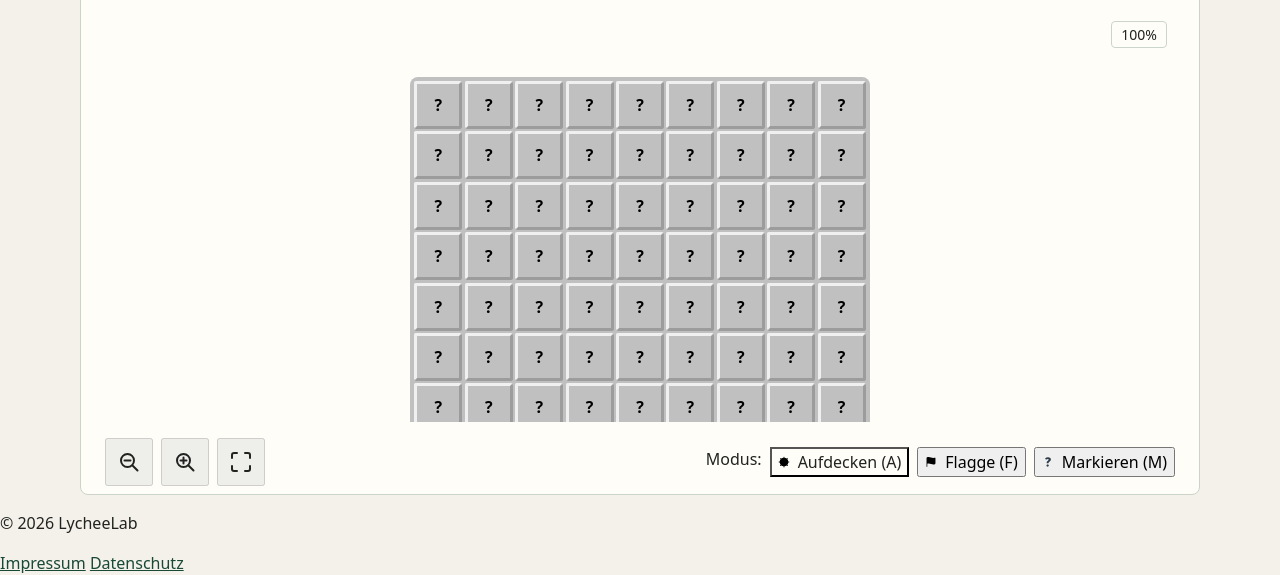
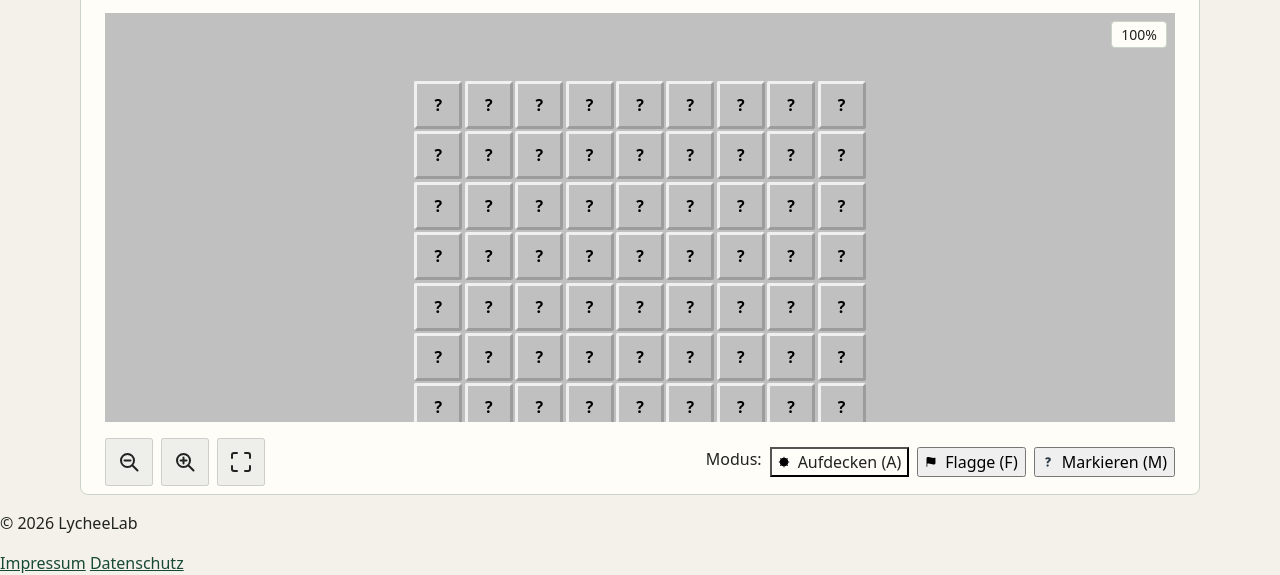
Before and after one commit to IU-Webprogrammierung/2026-09-website-megacoolblood, a website: page pages/minesweeper/game.html in a window 1280 px wide. Shown: the part 225-800 px from the top of the page. Drawn offline with Linux system fonts and the light colour scheme; some packages are replaced by stand-ins of ours; a script that the page names is missing.

Commit message:
style(minesweeper): add background to panzoom world

```diff
--- a/css/minesweeper.css
+++ b/css/minesweeper.css
@@ -8,6 +8,11 @@
 }
 
 main.minesweeper-game-page {
+  .game-board-world {
+    --board-color: #c0c0c0;
+    background: var(--board-color);
+  }
+
   .game-header-title-row {
     display: flex;
     align-items: center;
@@ -165,7 +170,6 @@ main.minesweeper-game-page {
 
 .game-board {
   --cell-size: clamp(2rem, 8vw, 3rem);
-  --board-color: #c0c0c0;
   --cell-color: #c0c0c0;
   --cell-revealed-color: #d3d3d3;
   --cell-marked-color: #f9edaa;
```
